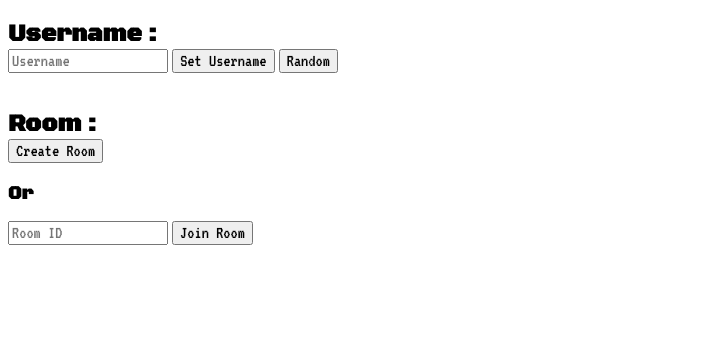
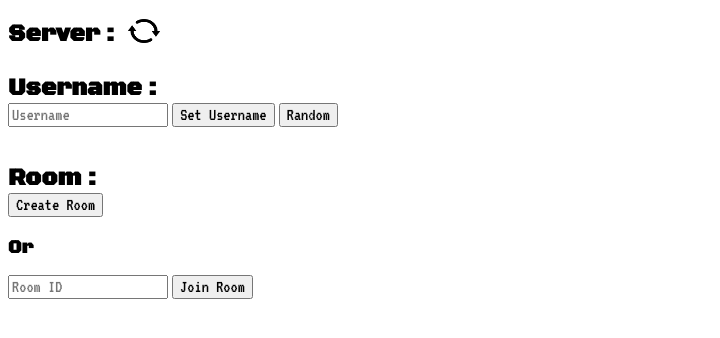
Before and after one commit to GearScreen/CoopFactory, a plain HTML site: page CoopFactoryFront/index.html in a window 1280 px wide. Shown: the part 64-402 px from the top of the page, without its empty margins (0-720 px from the left). Drawn offline with nearby package versions, Linux system fonts and the light colour scheme; no server answers.

Commit message:
serverStatusFix

```diff
--- a/CoopFactoryFront/frontDisplay.js
+++ b/CoopFactoryFront/frontDisplay.js
@@ -1,6 +1,8 @@
 // When DOM Has Finished Loading
 document.addEventListener("DOMContentLoaded", () => {
     generateUsernameFromAPI();
+
+    showLoading();
 
     // Generate Score Button
     (() => {
@@ -25,6 +27,21 @@ document.addEventListener("DOMContentLoaded", () => {
         console.error("Chat input field with id 'chatInput' not found.");
     }
 });
+
+function showLoading(isShown = true) {
+    const icon = document.getElementById("statusIcon");
+    if (!icon) return;
+
+    if (isShown) {
+        // Show loading and start rotating
+        icon.src = "loading.png";
+        icon.classList.add("rotating");
+        return;
+    }
+
+    icon.classList.remove("rotating");
+    icon.src = "green_pixel_checkmark.png";
+}
 
 // ROOM
 function enterRoom(roomInfo) {
@@ -69,7 +86,7 @@ function clearChat() {
 function setUsername(username) {
     if (username) {
         currentUsername = username;
-    }else {
+    } else {
         currentUsername = "Default";
     }
 
--- a/CoopFactoryFront/gears.js
+++ b/CoopFactoryFront/gears.js
@@ -1,4 +1,4 @@
-const serverAdress = "http://localhost:3000";  // http://localhost:3000 https://coopfactory.onrender.com
+const serverAdress = "https://coopfactory.onrender.com";  // http://localhost:3000 https://coopfactory.onrender.com
 const socket = io(serverAdress);
 
 // const socket = io("https://1828-92-174-88-93.ngrok-free.app", {
@@ -107,12 +107,14 @@ function askFactoryPartUpgrade(partNbr) {
 
 socket.on("connect", () => {
     console.log("Connected to server:", serverAdress);
+    showLoading(false);
 });
 
 socket.on("disconnect", () => {
     console.log("Disconnected from server");
     showNotification("Disconnected from server", true);
     leaveRoom();
+    showLoading();
 });
 
 socket.on("error", (message) => {
--- a/CoopFactoryFront/index.html
+++ b/CoopFactoryFront/index.html
@@ -14,6 +14,16 @@
 
     <div id="notification" style="display: none; position: fixed; top: 10px; right: 10px; background-color: #4CAF50; color: white; padding: 10px; border-radius: 5px; z-index: 1000;">
         Room ID copied to clipboard!
+    </div>
+
+    <imgdiv id="serverSection">
+        <div class="grid_01">
+            <div class="wh_07">
+                <h2 class="margin_01">Server :</h2>
+            </div>
+            <img id="statusIcon" src="loading.png" alt="Loading..." class="wh_06"></img>
+        </div>
+        <div class="wh_01"></div>
     </div>
 
     <div id="usernameSection">
--- a/CoopFactoryFront/style.css
+++ b/CoopFactoryFront/style.css
@@ -5,8 +5,10 @@ button {
     font-weight: 400;
     font-size: large;
     font-style: normal;
-    cursor: pointer; /* Ensure the pointer changes on hover */
-    transition: all 0.3s ease; /* Smooth transition for hover effects */
+    cursor: pointer;
+    /* Ensure the pointer changes on hover */
+    transition: all 0.3s ease;
+    /* Smooth transition for hover effects */
 }
 
 button:hover {
@@ -102,6 +104,15 @@ input {
     width: 15em;
 }
 
+.wh_06 {
+    width: 2em;
+    height: 1.5em;
+}
+
+.wh_07 {
+    width: 7em;
+}
+
 .border_01 {
     border: 2px solid black;
     padding: 20px;
@@ -147,3 +158,13 @@ input {
 }
 
 /* #endregion */
+
+@keyframes spin {
+    100% {
+        transform: rotate(360deg);
+    }
+}
+
+.rotating {
+    animation: spin 1s linear infinite;
+}
```
Also changed, not shown: CoopFactoryFront/green_pixel_checkmark.png (added), CoopFactoryFront/loading.png (added).
